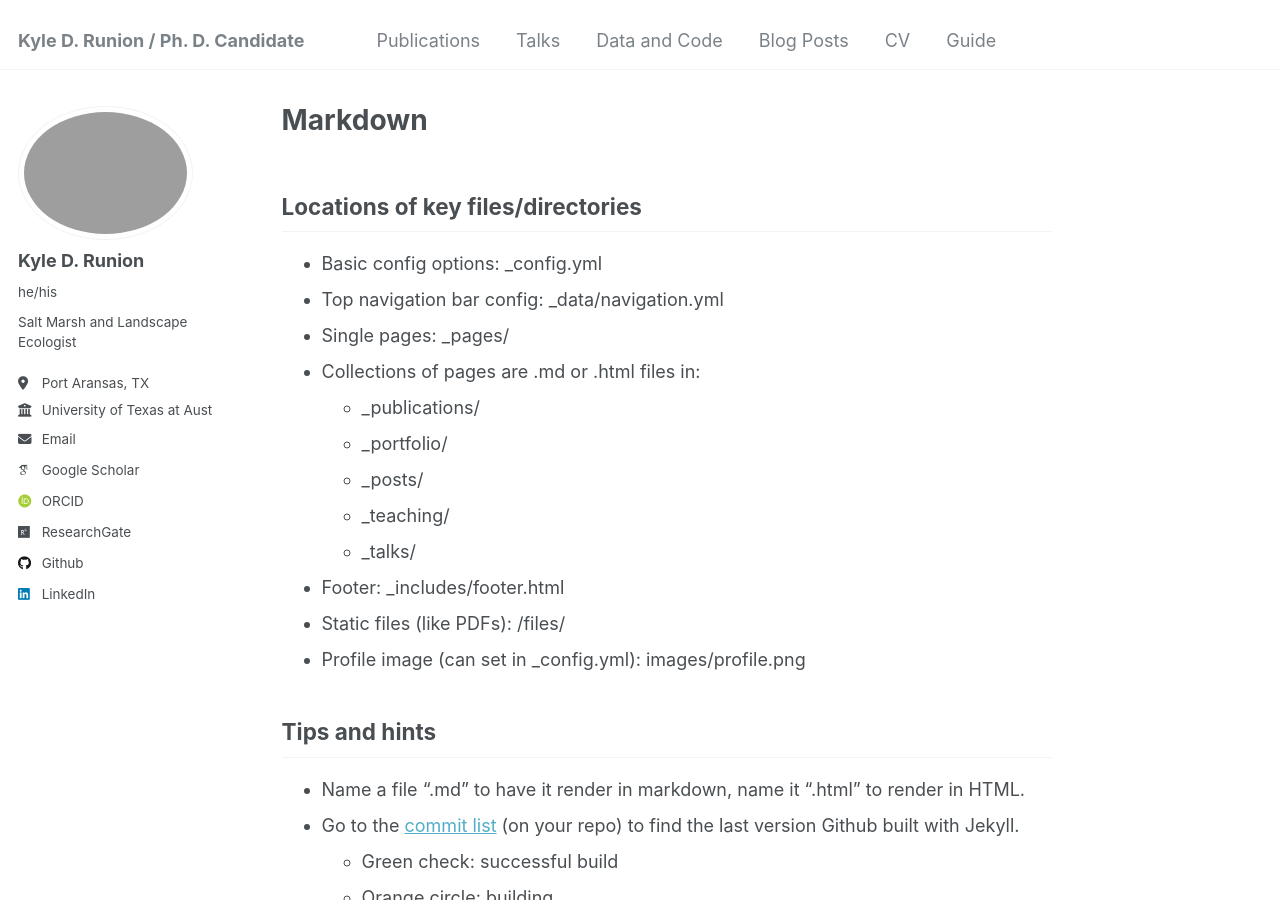
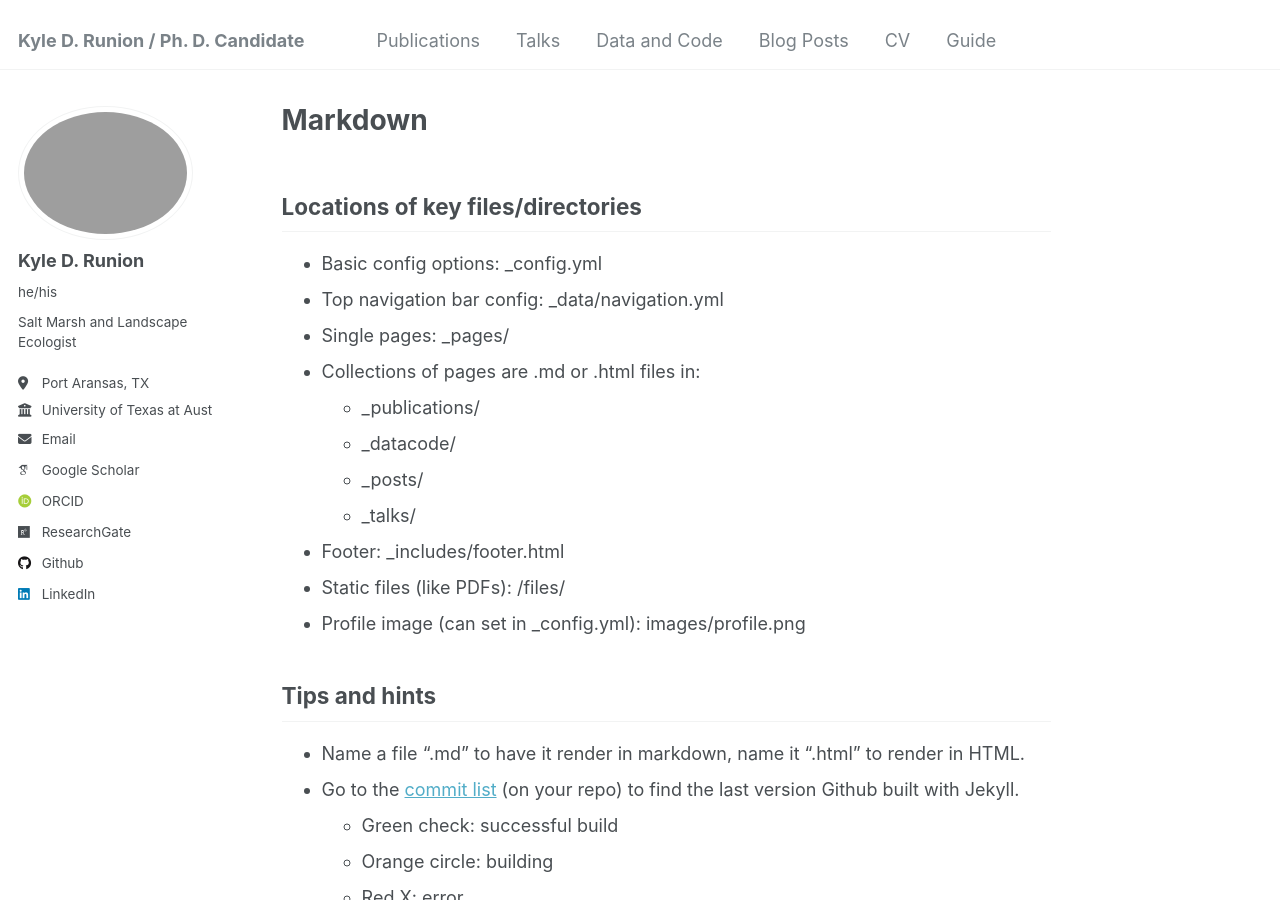
Before and after one commit to kylerunion/kylerunion.github.io, a Jekyll site: the page built from _pages/markdown.md, in a window 1280 px wide and 900 px high. Built offline with Jekyll 4.4.1, drawn with Linux system fonts in a browser that asks for light colours; emoji names are drawn with the system emoji font; some web fonts are replaced.

Commit message:
Update markdown.md

```diff
--- a/_pages/markdown.md
+++ b/_pages/markdown.md
@@ -14,9 +14,8 @@ redirect_from:
 * Single pages: _pages/
 * Collections of pages are .md or .html files in:
   * _publications/
-  * _portfolio/
+  * _datacode/
   * _posts/
-  * _teaching/
   * _talks/
 * Footer: _includes/footer.html
 * Static files (like PDFs): /files/
```
